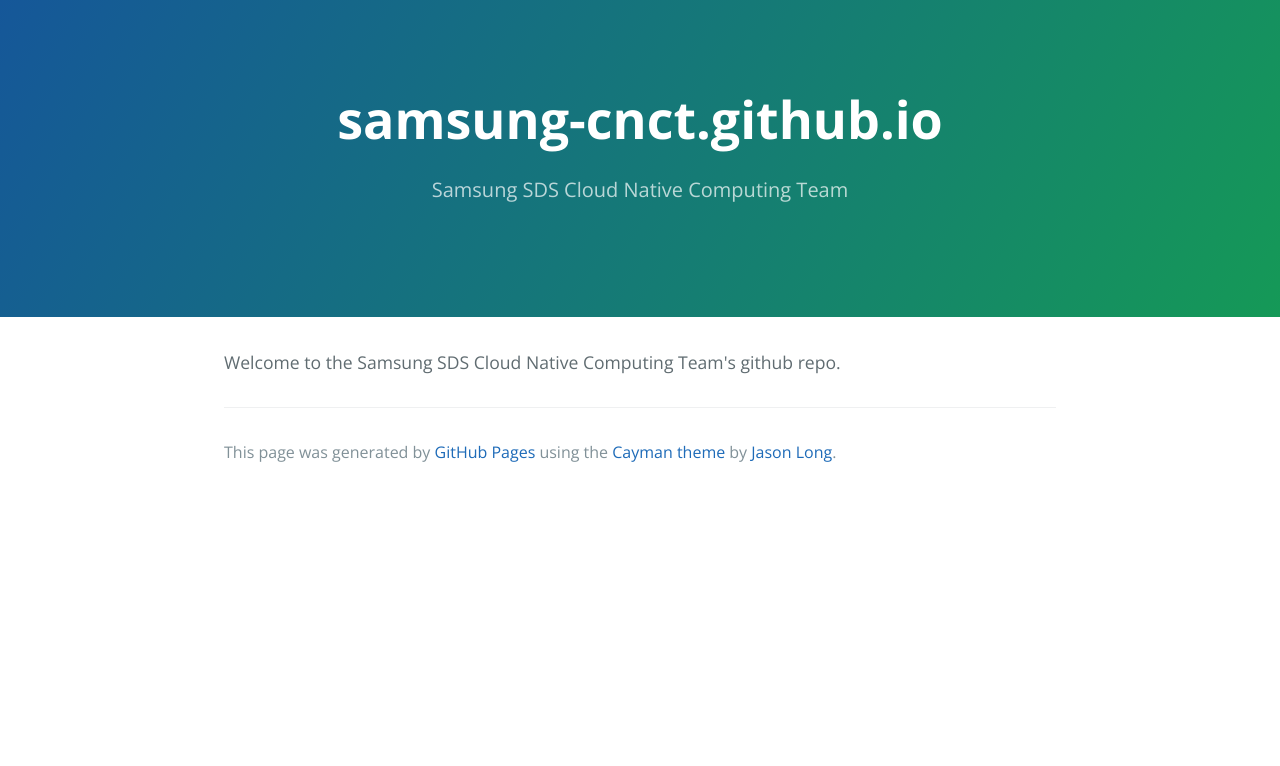
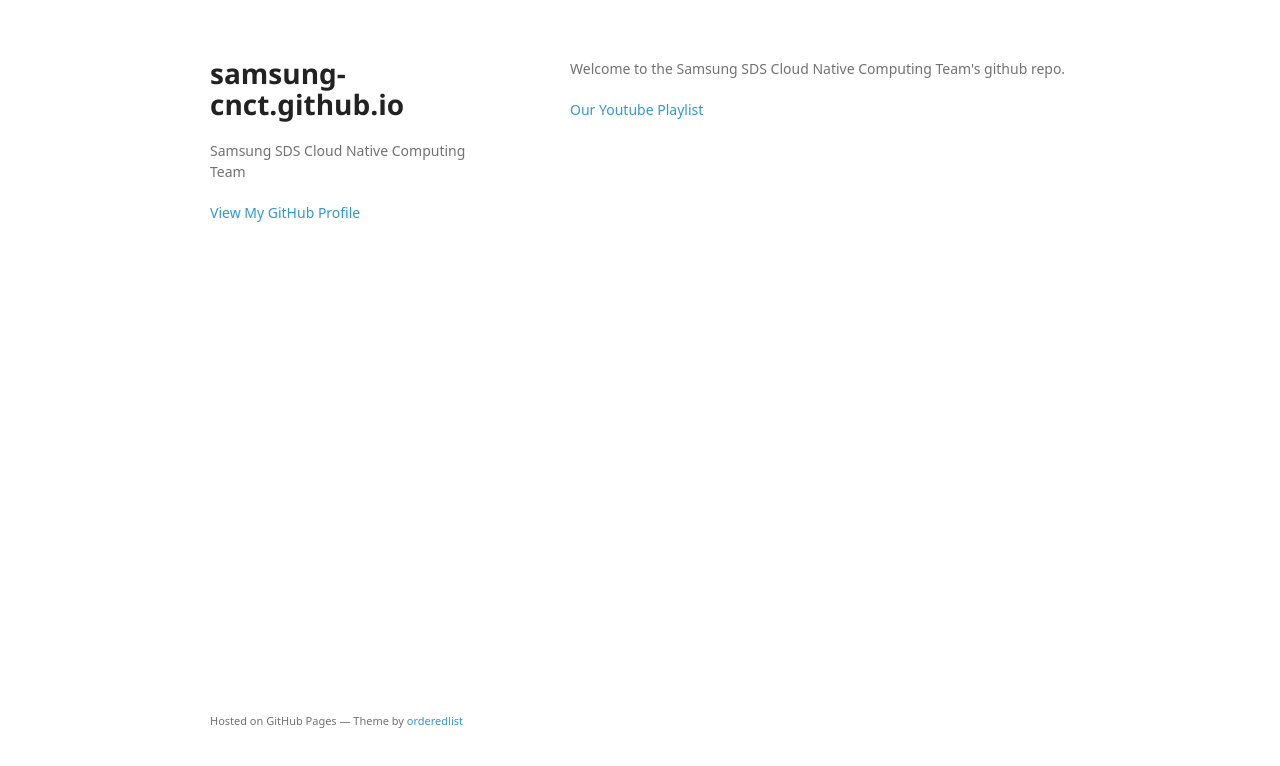
Before and after one commit to alejandroEsc/samsung-cnct.github.io, a plain HTML site: page index.html in a window 1280 px wide. Drawn offline with nearby package versions, Linux system fonts and the light colour scheme; a web font is replaced by a local one.

Commit message:
Replace master branch with page content via GitHub

```diff
--- a/index.html
+++ b/index.html
@@ -1,30 +1,37 @@
-<!DOCTYPE html>
-<html lang="en-us">
+<!doctype html>
+<html>
   <head>
-    <meta charset="UTF-8">
+    <meta charset="utf-8">
+    <meta http-equiv="X-UA-Compatible" content="chrome=1">
     <title>samsung-cnct.github.io by samsung-cnct</title>
-    <meta name="viewport" content="width=device-width, initial-scale=1">
-    <link rel="stylesheet" type="text/css" href="stylesheets/normalize.css" media="screen">
-    <link href='https://fonts.googleapis.com/css?family=Open+Sans:400,700' rel='stylesheet' type='text/css'>
-    <link rel="stylesheet" type="text/css" href="stylesheets/stylesheet.css" media="screen">
-    <link rel="stylesheet" type="text/css" href="stylesheets/github-light.css" media="screen">
+
+    <link rel="stylesheet" href="stylesheets/styles.css">
+    <link rel="stylesheet" href="stylesheets/github-light.css">
+    <meta name="viewport" content="width=device-width">
+    <!--[if lt IE 9]>
+    <script src="//html5shiv.googlecode.com/svn/trunk/html5.js"></script>
+    <![endif]-->
   </head>
   <body>
-    <section class="page-header">
-      <h1 class="project-name">samsung-cnct.github.io</h1>
-      <h2 class="project-tagline">Samsung SDS Cloud Native Computing Team </h2>
-    </section>
+    <div class="wrapper">
+      <header>
+        <h1>samsung-cnct.github.io</h1>
+        <p>Samsung SDS Cloud Native Computing Team </p>
 
-    <section class="main-content">
-      <p>Welcome to the Samsung SDS Cloud Native Computing Team's github repo.</p>
 
-      <footer class="site-footer">
+        <p class="view"><a href="https://github.com/samsung-cnct">View My GitHub Profile</a></p>
 
-        <span class="site-footer-credits">This page was generated by <a href="https://pages.github.com">GitHub Pages</a> using the <a href="https://github.com/jasonlong/cayman-theme">Cayman theme</a> by <a href="https://twitter.com/jasonlong">Jason Long</a>.</span>
+      </header>
+      <section>
+        <p>Welcome to the Samsung SDS Cloud Native Computing Team's github repo.</p>
+
+<p><a href="https://www.youtube.com/playlist?list=PLPZM8052WDx6B-z-VymVL2qqLMhI1EMIq">Our Youtube Playlist</a></p>
+      </section>
+      <footer>
+        <p><small>Hosted on GitHub Pages &mdash; Theme by <a href="https://github.com/orderedlist">orderedlist</a></small></p>
       </footer>
-
-    </section>
-
+    </div>
+    <script src="javascripts/scale.fix.js"></script>
 
   </body>
 </html>
--- a/params.json
+++ b/params.json
@@ -1,6 +1,6 @@
 {
   "name": "samsung-cnct.github.io",
   "tagline": "Samsung SDS Cloud Native Computing Team ",
-  "body": "Welcome to the Samsung SDS Cloud Native Computing Team's github repo.\r\n\r\n",
+  "body": "Welcome to the Samsung SDS Cloud Native Computing Team's github repo.\r\n\r\n[Our Youtube Playlist](https://www.youtube.com/playlist?list=PLPZM8052WDx6B-z-VymVL2qqLMhI1EMIq)\r\n",
   "note": "Don't delete this file! It's used internally to help with page regeneration."
 }
```
